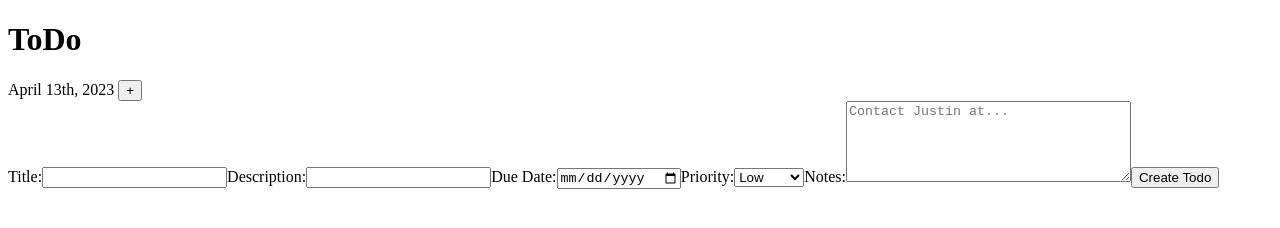
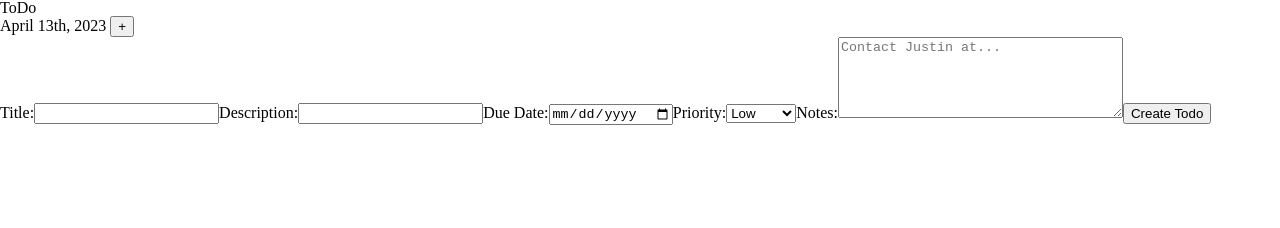
Before and after one commit to jduong09/topToDo, a website built with webpack: page dist/index.html in a window 1280 px wide. Built offline with nearby package versions, Linux system fonts and the light colour scheme.

Commit message:
Added meyers reset and styles.css with no custom styles.

```diff
--- /dev/null
+++ b/src/meyers_reset.css
@@ -0,0 +1,44 @@
+html, body, div, span, applet, object, iframe,
+h1, h2, h3, h4, h5, h6, p, blockquote, pre,
+a, abbr, acronym, address, big, cite, code,
+del, dfn, em, img, ins, kbd, q, s, samp,
+small, strike, strong, sub, sup, tt, var,
+b, u, i, center,
+dl, dt, dd, ol, ul, li,
+fieldset, form, label, legend,
+table, caption, tbody, tfoot, thead, tr, th, td,
+article, aside, canvas, details, embed,
+figure, figcaption, footer, header, hgroup,
+menu, nav, output, ruby, section, summary,
+time, mark, audio, video {
+	margin: 0;
+	padding: 0;
+	border: 0;
+	font-size: 100%;
+	font: inherit;
+	vertical-align: baseline;
+	box-sizing: border-box;
+}
+/* HTML5 display-role reset for older browsers */
+article, aside, details, figcaption, figure,
+footer, header, hgroup, menu, nav, section {
+	display: block;
+}
+body {
+	line-height: 1;
+}
+ol, ul {
+	list-style: none;
+}
+blockquote, q {
+	quotes: none;
+}
+blockquote:before, blockquote:after,
+q:before, q:after {
+	content: '';
+	content: none;
+}
+table {
+	border-collapse: collapse;
+	border-spacing: 0;
+}
```
Also changed, not shown: dist/index.html, src/styles.css (added).
